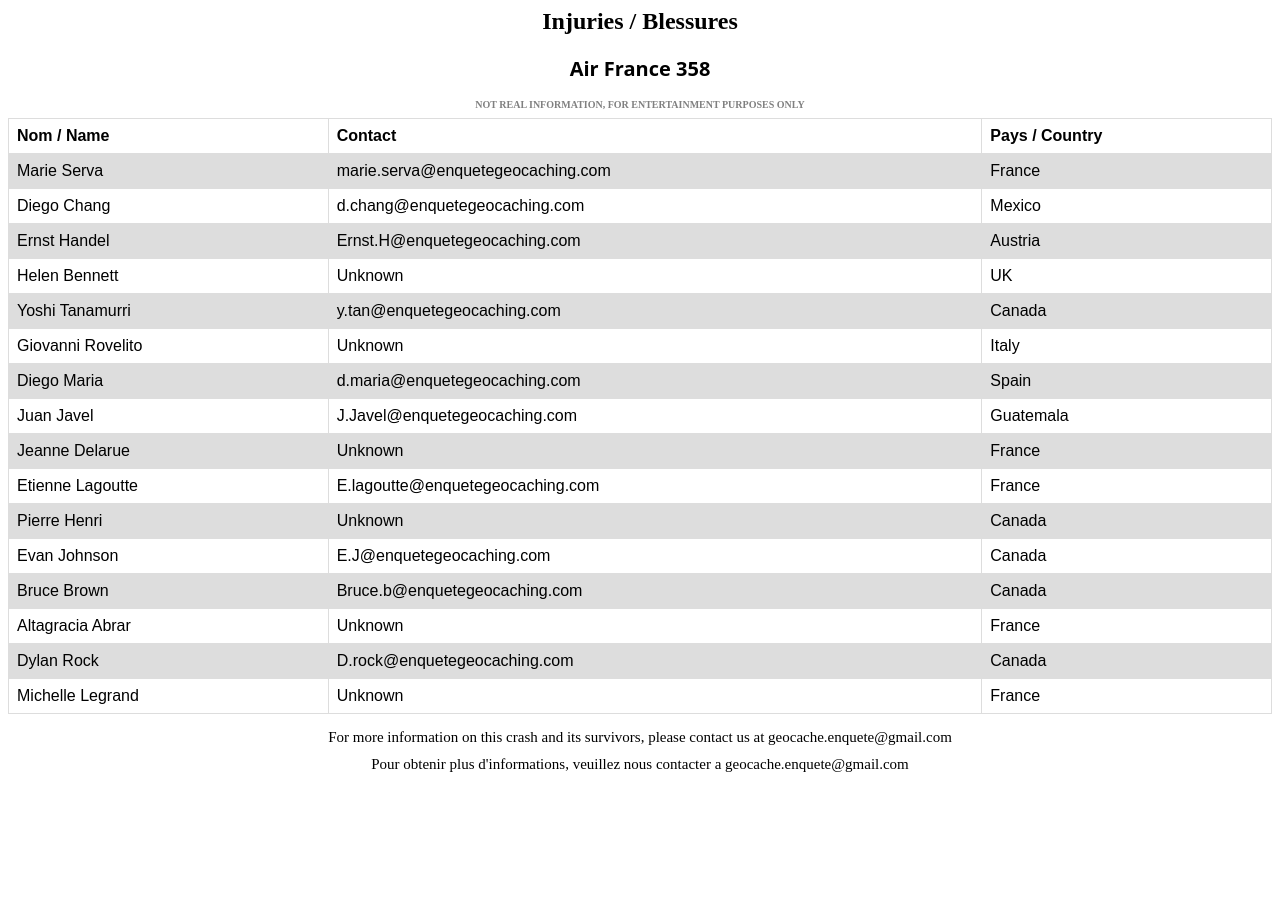
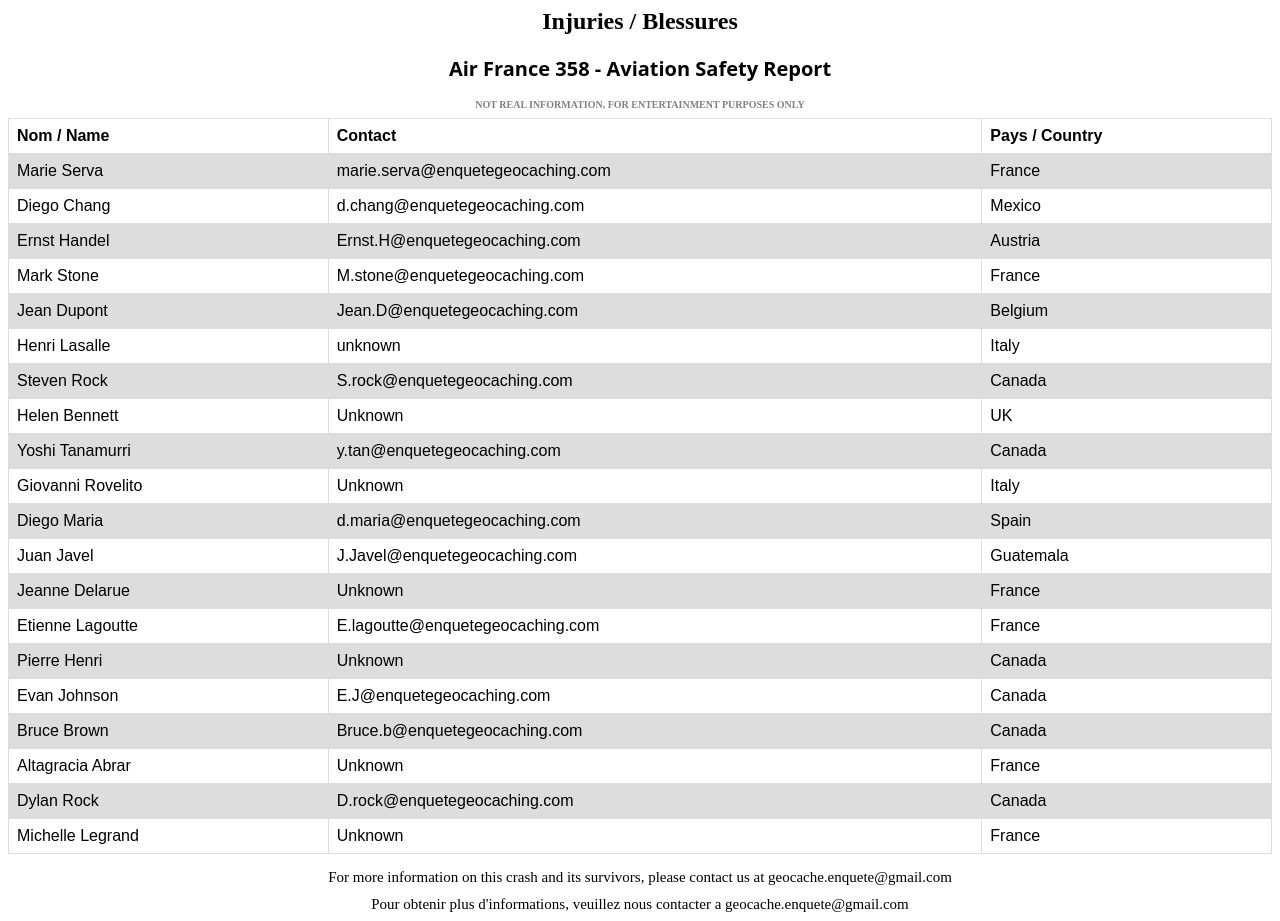
Before and after one commit to EnqueteGeocaching/geocacheenquete, a plain HTML site: page index.html in a window 1280 px wide. Before the commit the page ends 800 px from the top, so only its background shows below. Drawn offline with Linux system fonts and the light colour scheme.

Commit message:
Update index.html

```diff
--- a/index.html
+++ b/index.html
@@ -9,7 +9,7 @@
 <body>
 
     <h2 class="blessures">Injuries / Blessures</h2>
-    <h2 class="airfrance358">Air France 358</h2>
+    <h2 class="airfrance358">Air France 358 - Aviation Safety Report</h2>
     <h2 class="notreal">NOT REAL INFORMATION, FOR ENTERTAINMENT PURPOSES ONLY</h2>
 
     <table>
@@ -32,6 +32,26 @@
         <td>Ernst Handel</td>
         <td>Ernst.H@enquetegeocaching.com</td>
         <td>Austria</td>
+      </tr>
+      <tr>
+        <td>Mark Stone</td>
+        <td>M.stone@enquetegeocaching.com</td>
+        <td>France</td>
+      </tr>
+      <tr>
+        <td>Jean Dupont</td>
+        <td>Jean.D@enquetegeocaching.com</td>
+        <td>Belgium</td>
+      </tr>
+      <tr>
+        <td>Henri Lasalle</td>
+        <td>unknown</td>
+        <td>Italy</td>
+      </tr>
+      <tr>
+        <td>Steven Rock</td>
+        <td>S.rock@enquetegeocaching.com</td>
+        <td>Canada</td>
       </tr>
       <tr>
         <td>Helen Bennett</td>
```
